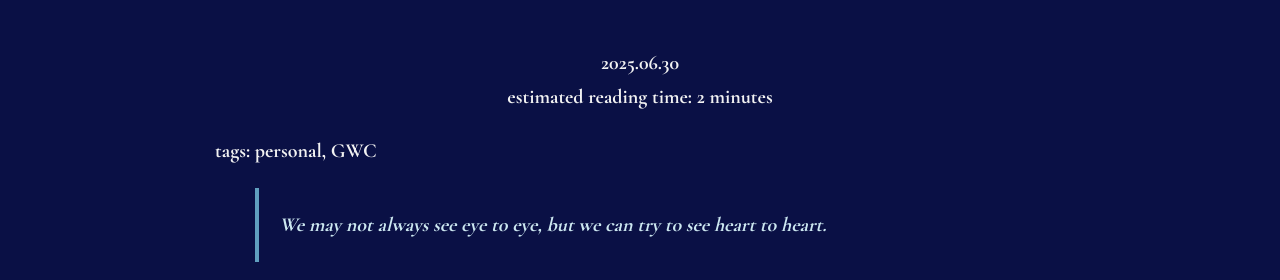
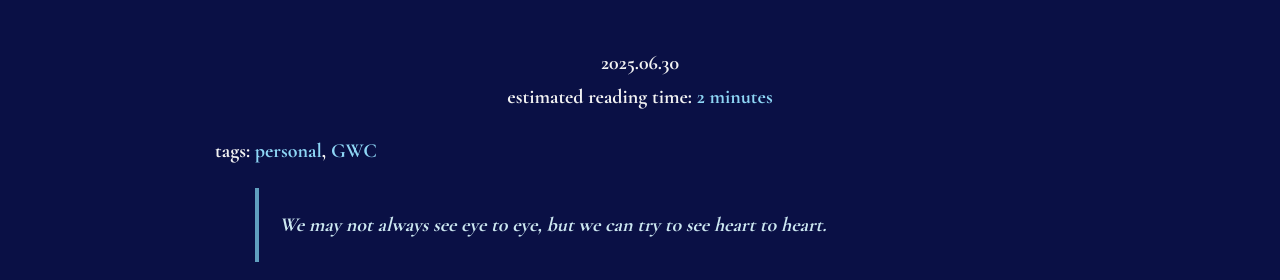
Before and after one commit to leucinemymind/leucinemymind.github.io, a Jekyll site: the page built from _posts/2025-06-30-gwc.md, in a window 1280 px wide. Shown: the part 269-549 px from the top of the page. Built offline with Jekyll 4.4.1, drawn with Linux system fonts in a browser that asks for light colours; our own code applies the rules of GitHub Pages for plain Markdown files.

Commit message:
fixed error

```diff
--- a/_layouts/post.html
+++ b/_layouts/post.html
@@ -10,7 +10,7 @@ layout: default
     <br/>
       {% assign words = content | number_of_words %}
       {% assign reading_time = words | divided_by:200 %}
-      estimated reading time: </span style="color:#8ed6f5">{{ reading_time | ceil }} minute{% if reading_time != 1 %}s{% endif %}</span>
+      estimated reading time: <span style="color:#8ed6f5">{{ reading_time | ceil }} minute{% if reading_time != 1 %}s{% endif %}</span>
       </div>
   </p>
 
@@ -18,7 +18,7 @@ layout: default
     <p class="tags">
       tags:
       {% for tag in page.tags %}
-        </span style="color:#8ed6f5">{{ tag }}</span>{% unless forloop.last %}, {% endunless %}
+        <span style="color:#8ed6f5">{{ tag }}</span>{% unless forloop.last %}, {% endunless %}
       {% endfor %}
     </p>
     {% endif %}
```
